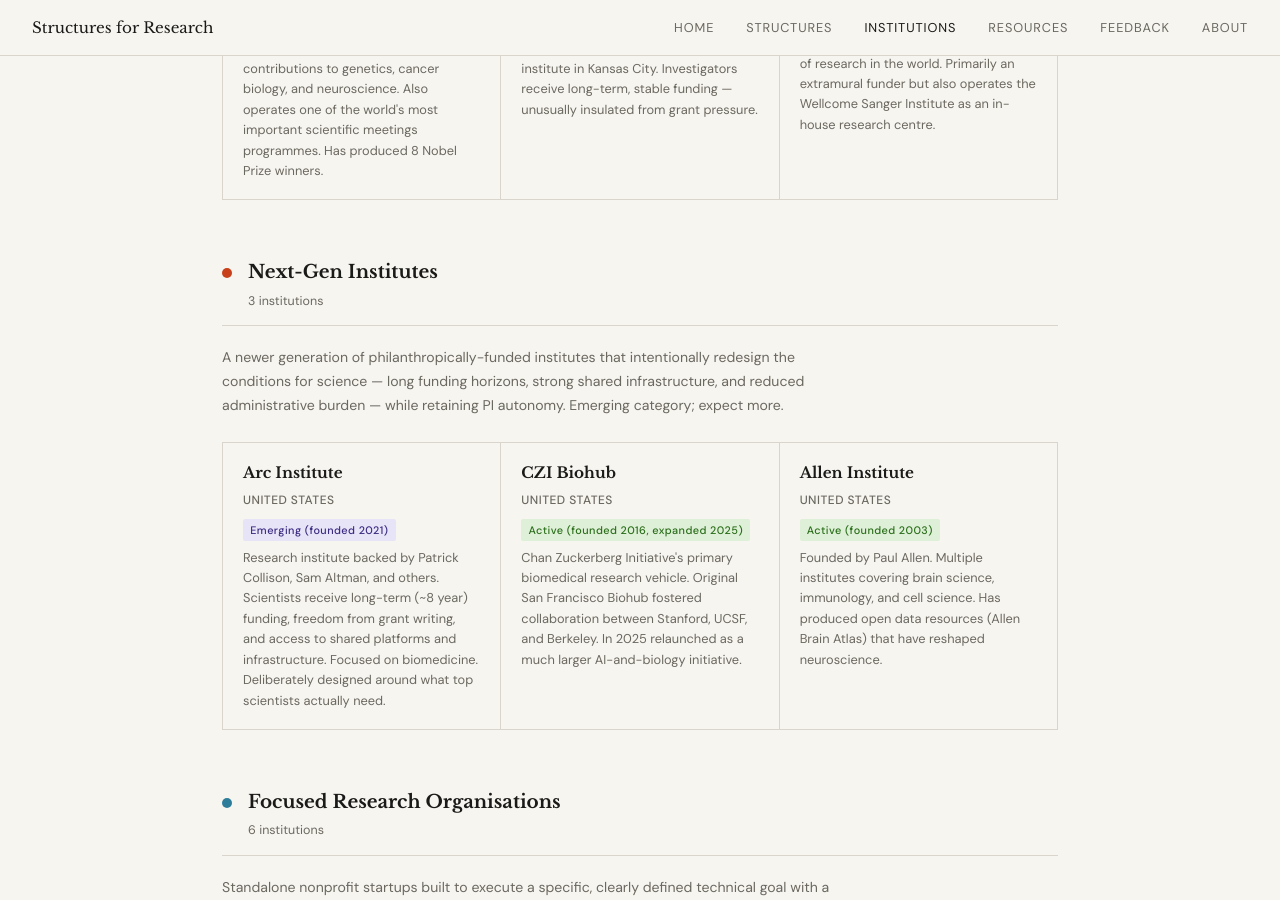
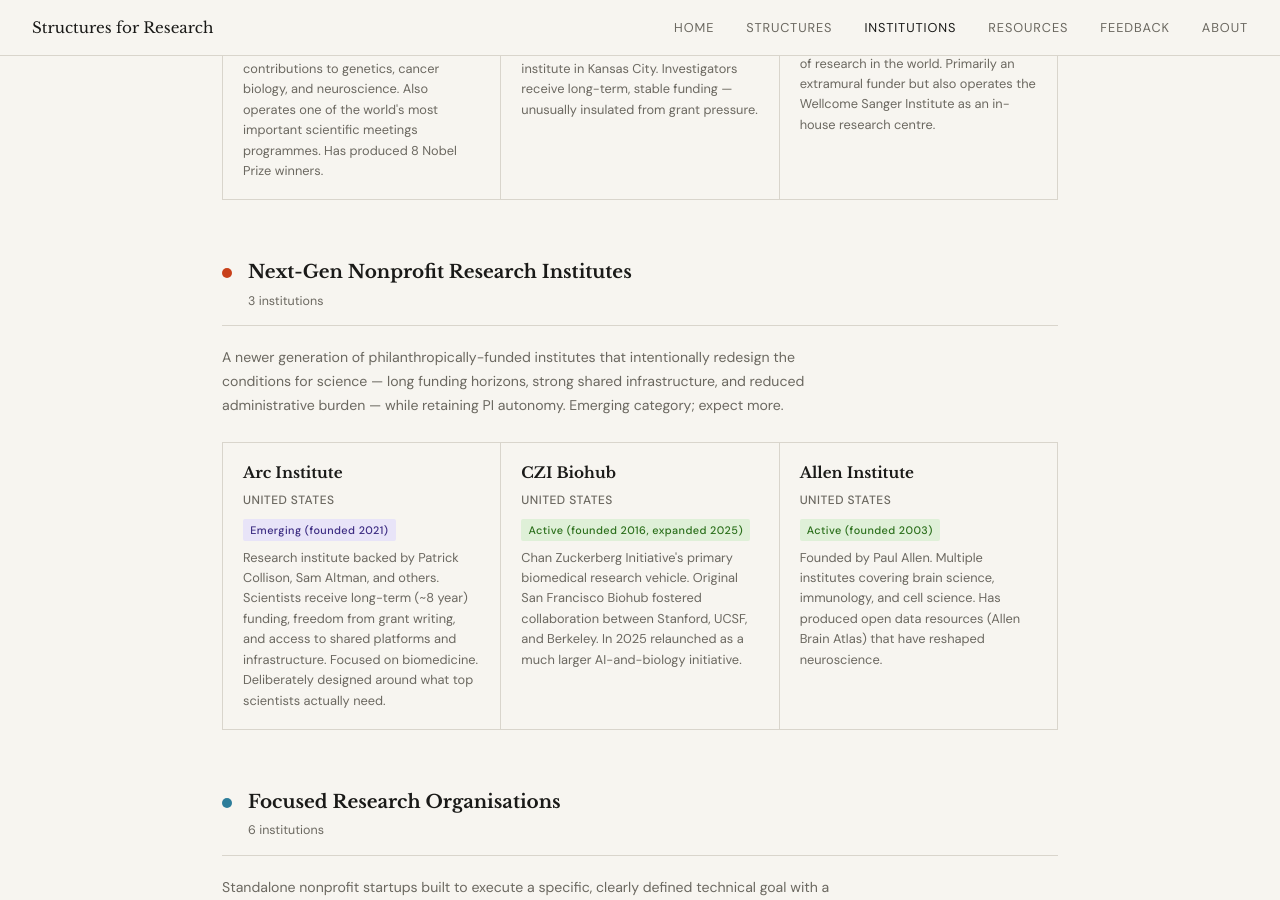
Before and after one commit to biancale4/structuresforresearch.com, a Jekyll site: the page built from institutions.html, in a window 1280 px wide and 900 px high, scrolled down 3508 px. Built offline with Jekyll 4.4.1, drawn with Linux system fonts in a browser that asks for light colours.

Commit message:
Update institutions.html

```diff
--- a/institutions.html
+++ b/institutions.html
@@ -113,7 +113,7 @@
   <div class="category" data-cat="nextgen">
     <div class="cat-header">
       <div class="cat-dot" style="background:#c8401a"></div>
-      <div><div class="cat-name">Next-Gen Institutes</div><span class="cat-count">3 institutions</span></div>
+      <div><div class="cat-name">Next-Gen Nonprofit Research Institutes</div><span class="cat-count">3 institutions</span></div>
     </div>
     <p class="cat-desc">A newer generation of philanthropically-funded institutes that intentionally redesign the conditions for science — long funding horizons, strong shared infrastructure, and reduced administrative burden — while retaining PI autonomy. Emerging category; expect more.</p>
     <div class="inst-grid">
```
